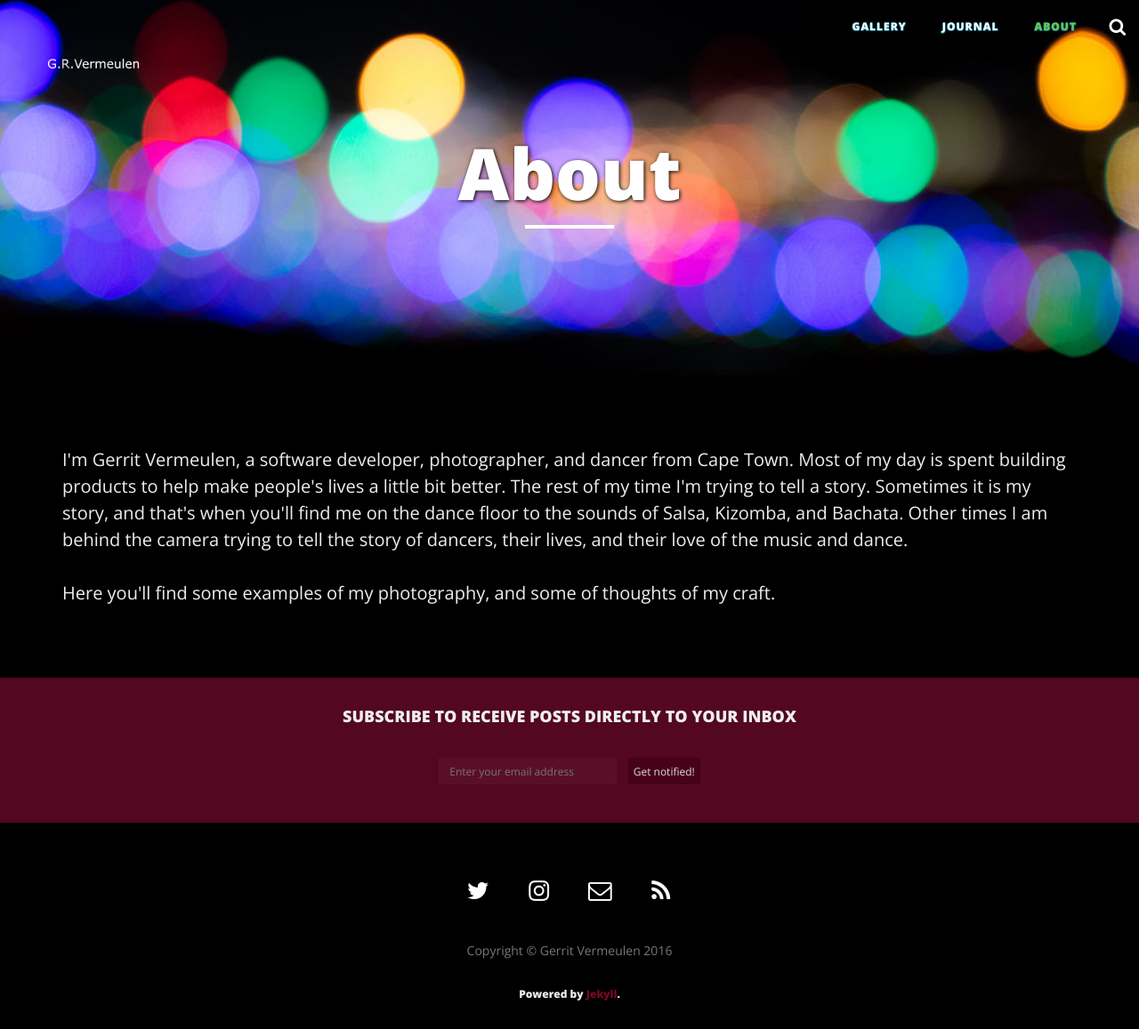
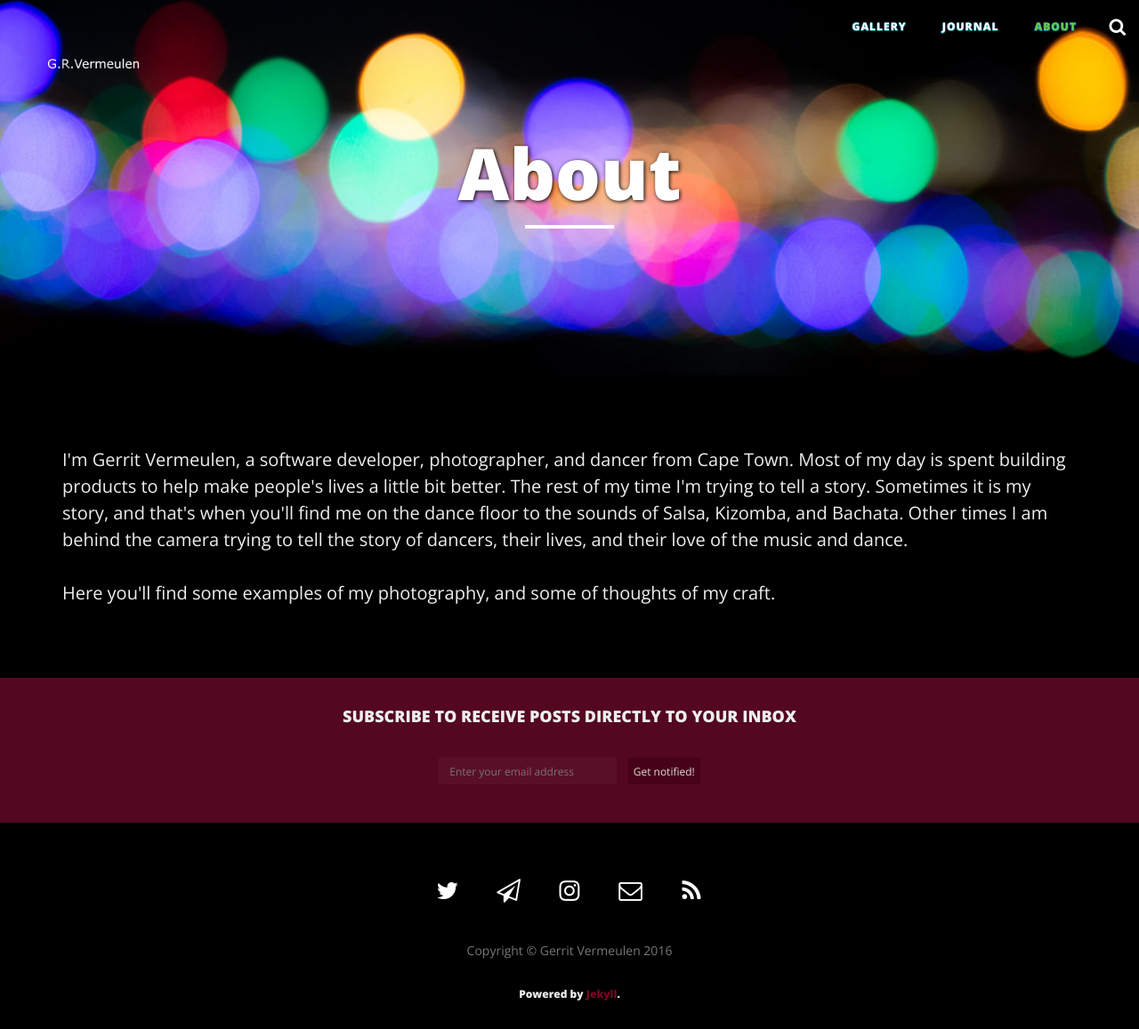
Before and after one commit to HawkiesZA/HawkiesZA.github.io, a Jekyll site: the page built from about/index.html, in a window 1280 px wide. Shown: the whole page at 89% size. Built offline with Jekyll 4.4.1, drawn with Linux system fonts in a browser that asks for light colours; nearby versions of some CDN libraries.

Commit message:
Add Telegram Channel
1. Fix the twitter username for the front page. It was using the
instagram username.
2. Add a telegram channel link in to the front page and to the footer on
every page.

```diff
--- a/_config.yml
+++ b/_config.yml
@@ -7,6 +7,7 @@ baseurl: "/HawkiesZA.github.io"
 facebook_username:
 twitter_username: "dancingphotogza"
 instagram_username: "dancingphotogza"
+telegram_username: "dancingphotogza"
 github_username:
 deviantart_username:
 flickr_username:
--- a/_includes/footer.html
+++ b/_includes/footer.html
@@ -18,10 +18,20 @@
                     {% endif %}
                     {% if site.twitter_username %}
                     <li>
-                        <a href="https://twitter.com/{{ site.instagram_username }}" data-toggle="tooltip" title="Twiiter">
+                        <a href="https://twitter.com/{{ site.twitter_username }}" data-toggle="tooltip" title="Twiiter">
                             <span class="fa-stack fa-lg">
                                 <i class="fa fa-circle fa-stack-2x"></i>
                                 <i class="fa fa-twitter fa-stack-1x fa-inverse"></i>
+                            </span>
+                        </a>
+                    </li>
+                    {% endif %}
+					{% if site.telegram_username %}
+                    <li>
+                        <a href="https://telegram.me/{{ site.telegram_username }}" data-toggle="tooltip" title="Telegram">
+                            <span class="fa-stack fa-lg">
+                                <i class="fa fa-circle fa-stack-2x"></i>
+                                <i class="fa fa-paper-plane-o fa-stack-1x fa-inverse"></i>
                             </span>
                         </a>
                     </li>
```
Also changed, not shown: index.html (+8 -0 lines).
